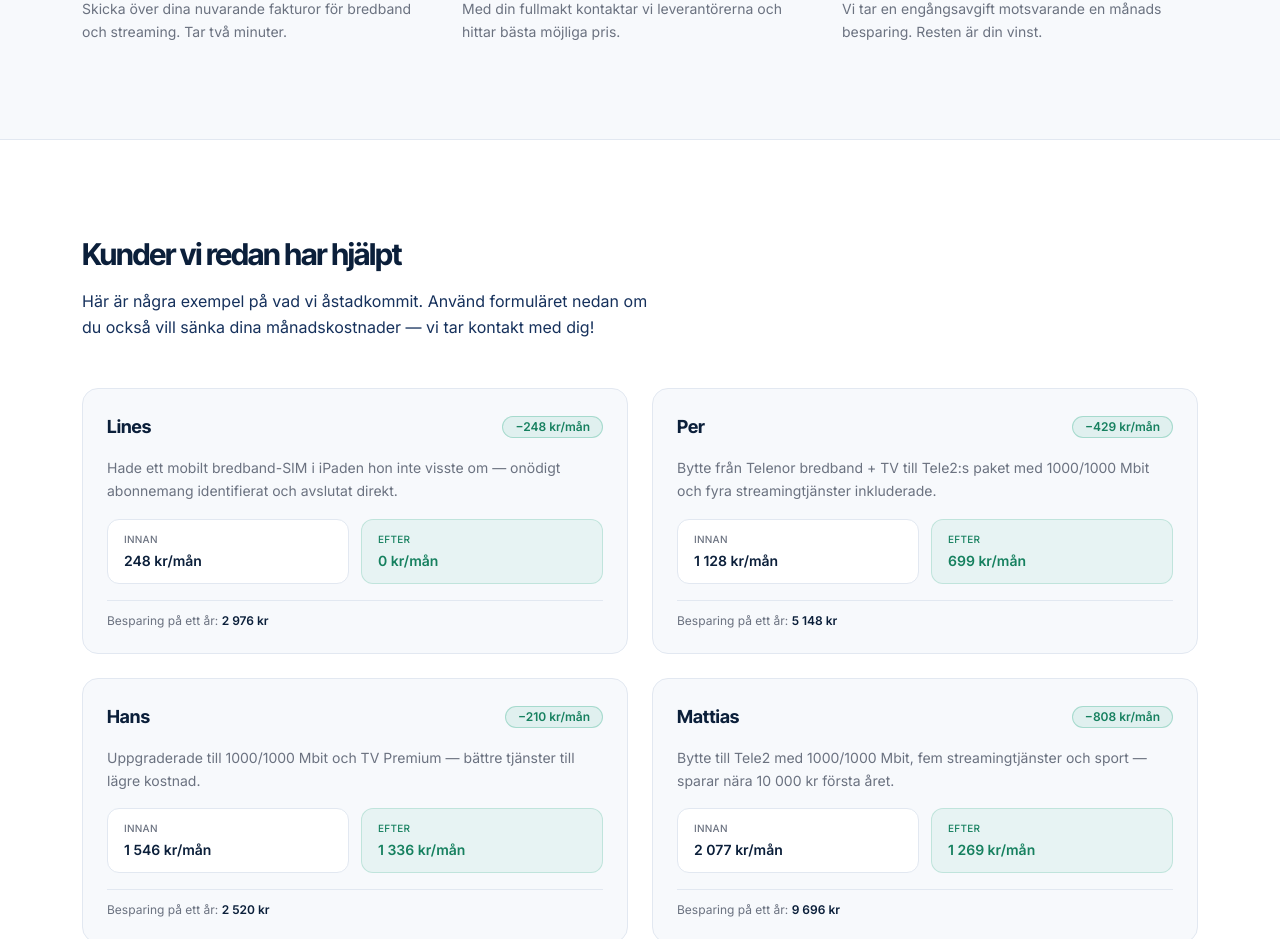
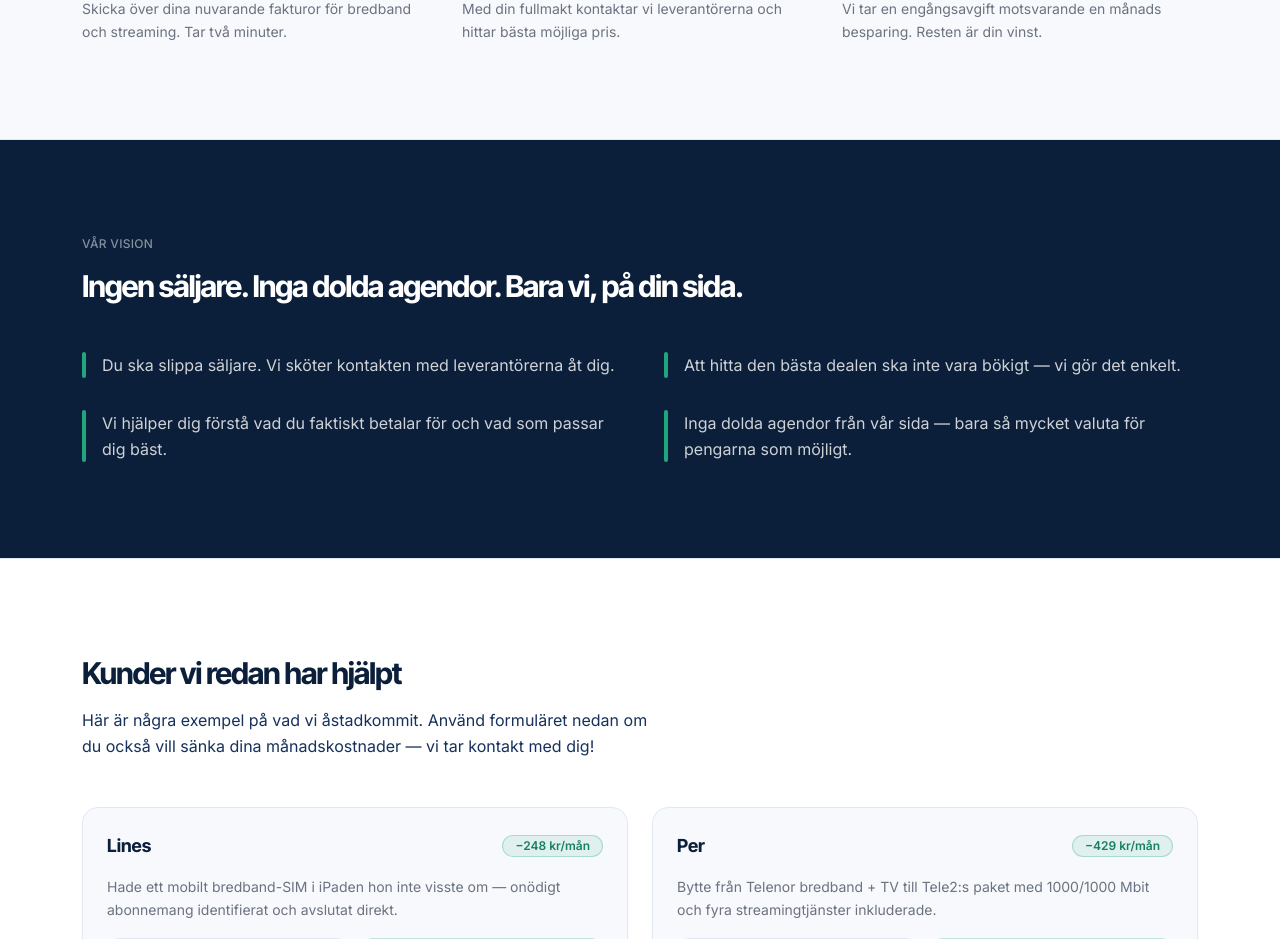
Before and after one commit to MalleBalleCode/NordicSave, a Next.js app: page / in a window 1280 px wide. Shown: the part 876-1815 px from the top of the page. Built offline with nearby package versions, Linux system fonts and the light colour scheme.

Commit message:
Add Vision section with VisionPoint component

```diff
--- a/app/page.tsx
+++ b/app/page.tsx
@@ -85,6 +85,22 @@ export default function Home() {
         </div>
       </section>
 
+      {/* Vision */}
+      <section className="border-t border-line bg-ink">
+        <div className="max-w-content mx-auto px-6 sm:px-8 py-16 sm:py-24">
+          <p className="text-xs font-medium text-white/50 uppercase tracking-wide mb-4">Vår vision</p>
+          <h2 className="font-display font-bold tracking-tightest text-white text-2xl sm:text-3xl mb-12 max-w-2xl">
+            Ingen säljare. Inga dolda agendor. Bara vi, på din sida.
+          </h2>
+          <div className="grid sm:grid-cols-2 gap-x-12 gap-y-8">
+            <VisionPoint text="Du ska slippa säljare. Vi sköter kontakten med leverantörerna åt dig." />
+            <VisionPoint text="Att hitta den bästa dealen ska inte vara bökigt — vi gör det enkelt." />
+            <VisionPoint text="Vi hjälper dig förstå vad du faktiskt betalar för och vad som passar dig bäst." />
+            <VisionPoint text="Inga dolda agendor från vår sida — bara så mycket valuta för pengarna som möjligt." />
+          </div>
+        </div>
+      </section>
+
       {/* Kundcase */}
       <section className="border-t border-line bg-white">
         <div className="max-w-content mx-auto px-6 sm:px-8 py-16 sm:py-24">
@@ -136,6 +152,15 @@ function Step({ label, text }: { label: string; text: string }) {
   );
 }
 
+function VisionPoint({ text }: { text: string }) {
+  return (
+    <div className="flex gap-4">
+      <span className="w-1 shrink-0 bg-gain rounded-full" />
+      <p className="text-white/80 leading-relaxed">{text}</p>
+    </div>
+  );
+}
+
 function CaseCard({
   name,
   before,
```
